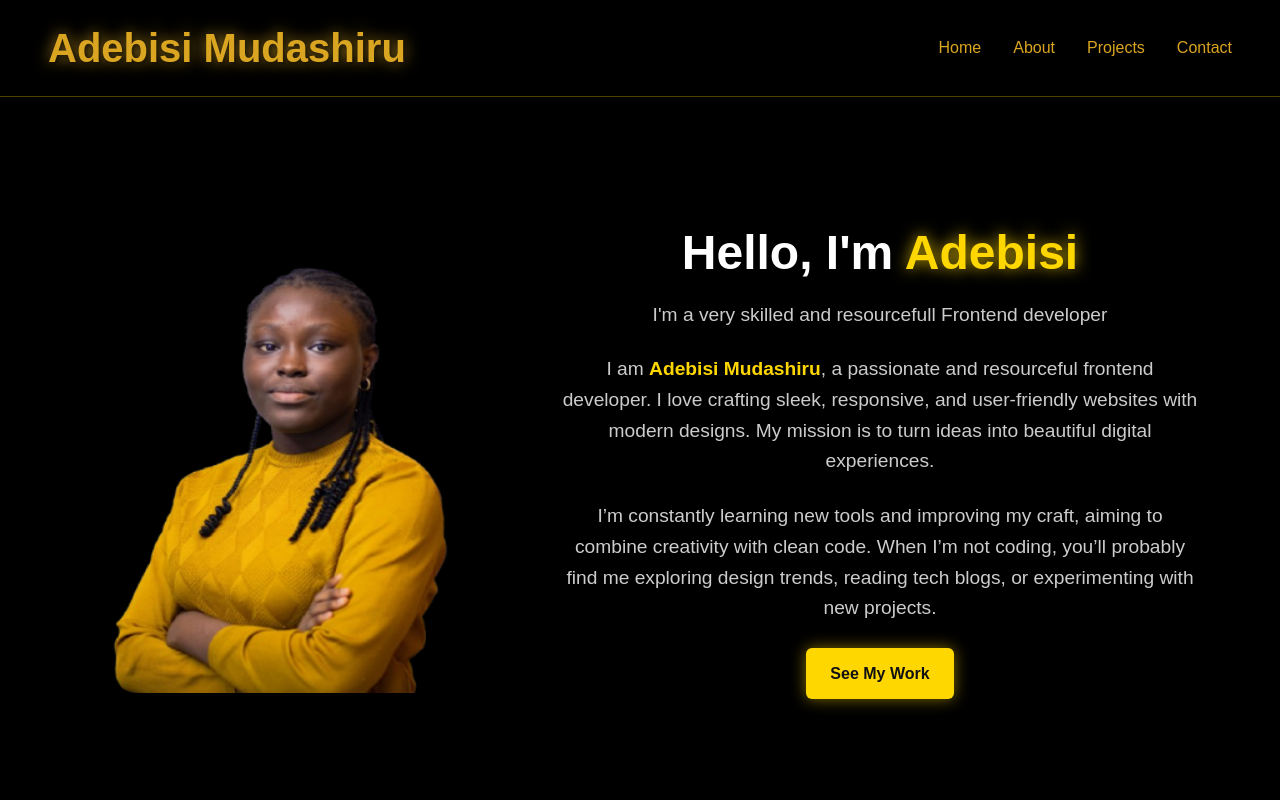
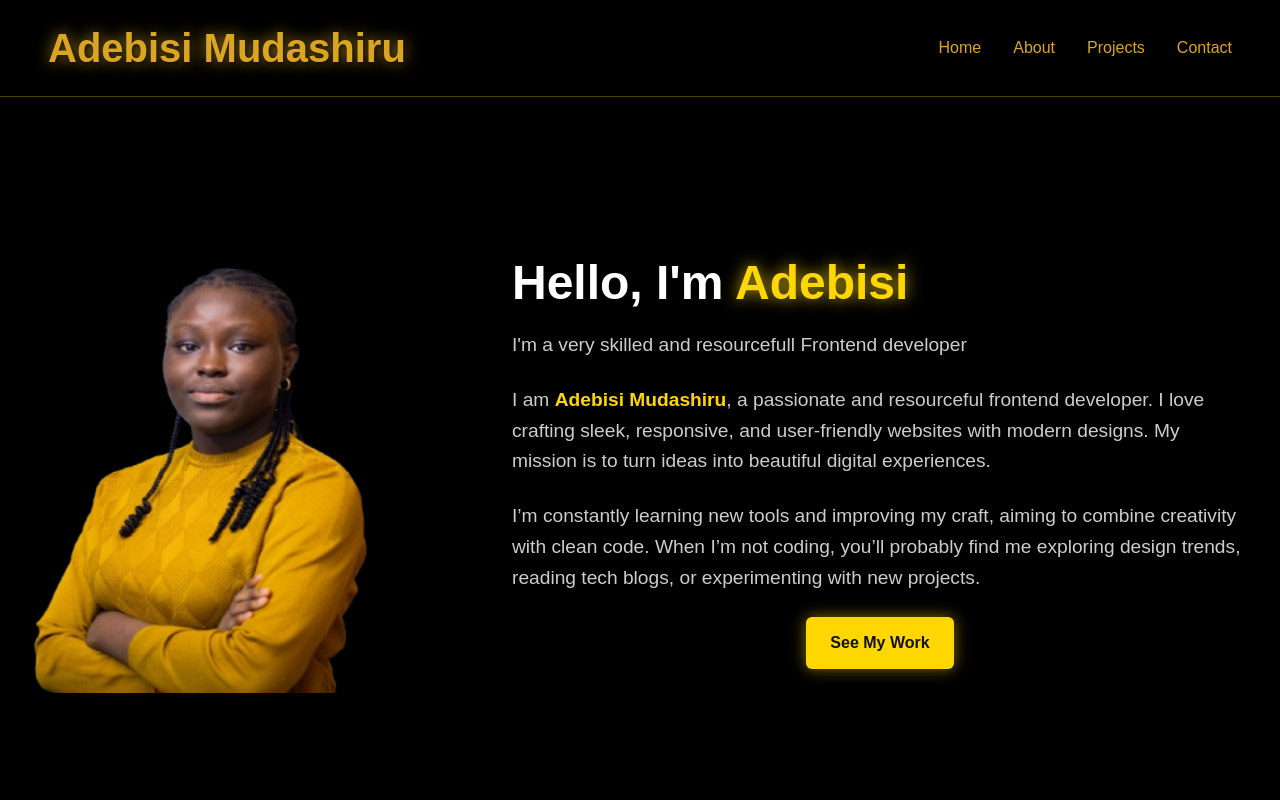
Before and after one commit to adebisi13/ADEBISI-MUDASHIRU, a React (Vite) app: page / in a window 1280 px wide. Shown: the top 800 px of the page. Built offline with nearby package versions, Linux system fonts and the light colour scheme.

Commit message:
9th commit

```diff
--- a/src/index.css
+++ b/src/index.css
@@ -110,10 +110,11 @@ body {
 }
 
 .words {
-  align-items: left;
   display: flex;
   flex-direction: column;
-  max-width: 40rem;
+  align-items: flex-start; /* aligns to the left horizontally */
+  text-align: left; /* aligns text itself */
+  padding: 2rem;
 }
 
  .hero img {
```
